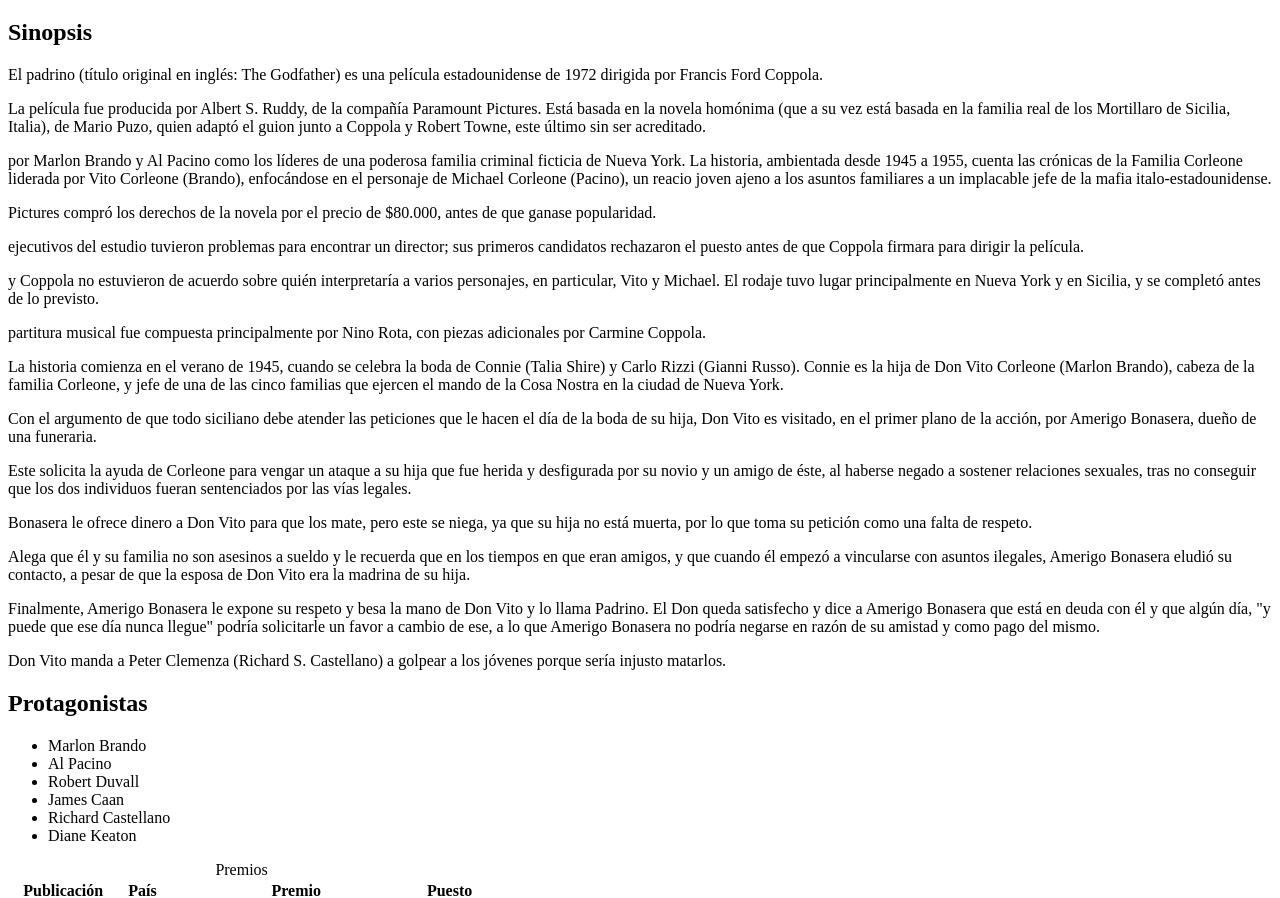
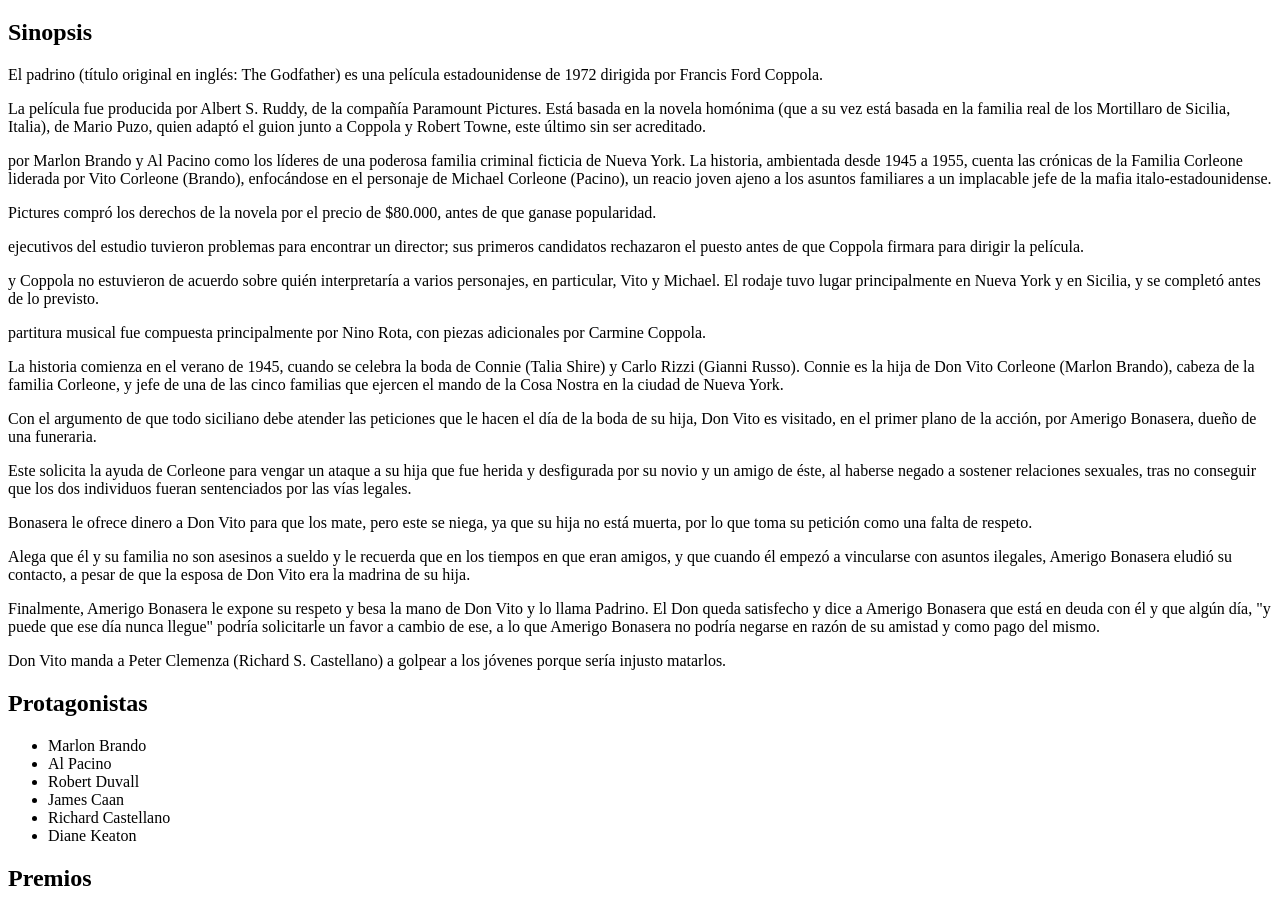
Before and after one commit to uo67609/uo67609.github.io, a plain HTML site: page index.html in a window 1280 px wide. Shown: the part 61-959 px from the top of the page. Drawn offline with Linux system fonts and the light colour scheme.

Commit message:
Nuevo titulo h2 para la seccion de la tabla premio

```diff
--- a/index.html
+++ b/index.html
@@ -40,6 +40,7 @@
             <li>Diane Keaton</li>
         </ul>
 
+    <h2>Premios</h2>
 
     <table>
         <Caption>Premios</Caption>
```
